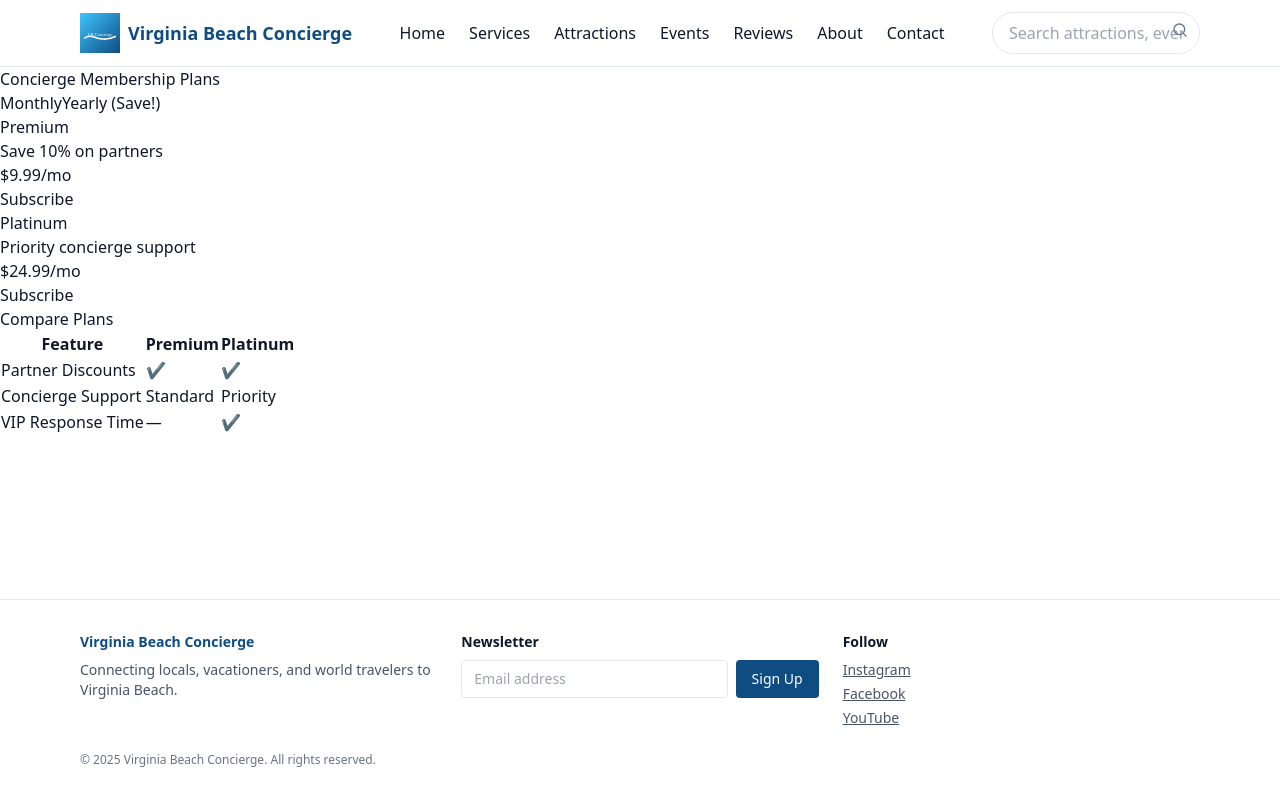
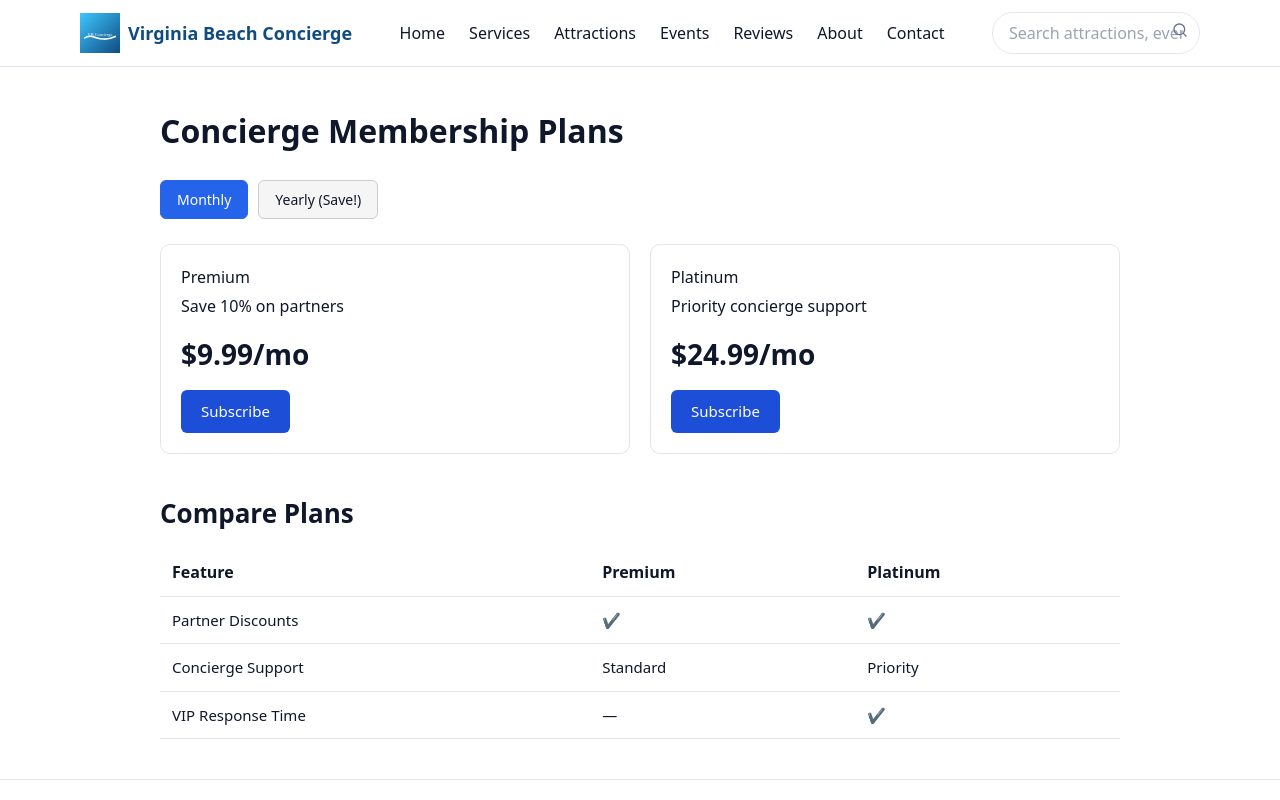
Before and after one commit to foretechleaders/Concierge-Start, a React (Vite) app: page /services in a window 1280 px wide. Shown: the top 800 px of the page. Built offline with nearby package versions, Linux system fonts and the light colour scheme.

Commit message:
Convert Netlify functions to ES modules

```diff
--- a/src/pages/Services.jsx
+++ b/src/pages/Services.jsx
@@ -1,14 +1,14 @@
 import React, { useState } from "react";
-import "./../styles.css"; // FIXED path (no ./styles.css)
+import "./../styles.css";
 
 const PRICE_IDS = {
   monthly: {
-    premium: "price_1SbTqkR6LDjE4lhukW9S8ZAi",   // $9.99/mo
-    platinum: "price_1SbTxIR6LDjE4lhuSxWkmZbq",  // $24.99/mo
+    premium: "price_1SbTqkR6LDjE4lhukW9S8ZAi",
+    platinum: "price_1SbTxIR6LDjE4lhuSxWkmZbq",
   },
   yearly: {
-    premium: "price_1SbTvyR6LDjE4lhucS12hyWM",   // $99/yr
-    platinum: "price_1SbTyXR6LDjE4lhuXrQU3W09",  // $249/yr
+    premium: "price_1SbTvyR6LDjE4lhucS12hyWM",
+    platinum: "price_1SbTyXR6LDjE4lhuXrQU3W09",
   },
 };
 
@@ -21,47 +21,34 @@ export default function Services() {
       const priceId = PRICE_IDS[billing][planKey];
 
       if (!priceId) {
-        alert("Missing price ID for plan.");
+        alert("Missing Stripe Price ID.");
         return;
       }
 
-      console.log("Selected plan:", planKey, billing, priceId);
-
-      // Call the Netlify checkout function
       const res = await fetch("/.netlify/functions/createCheckout", {
         method: "POST",
-        headers: { "Content-Type": "application/json" },
         body: JSON.stringify({ priceId }),
       });
 
       const data = await res.json();
-      console.log("Checkout session response:", data);
 
       if (data.error) {
         alert("Stripe error: " + data.error);
         return;
       }
 
-      if (!data.url) {
-        alert("Stripe error: No Checkout URL returned.");
-        return;
-      }
-
-      // ⭐ NEW 2025+ Stripe redirect method
       window.location.href = data.url;
-
-    } catch (err) {
-      console.error(err);
-      alert("Unexpected error. See console.");
+    } catch (e) {
+      console.error(e);
+      alert("Unexpected error. Check console.");
     }
   };
 
   return (
-    <div className="services-page container">
+    <div className="services-page">
 
       <h1 className="page-title">Concierge Membership Plans</h1>
 
-      {/* BILLING TOGGLE */}
       <div className="billing-toggle">
         <button
           className={!isYearly ? "active" : ""}
@@ -78,10 +65,8 @@ export default function Services() {
         </button>
       </div>
 
-      {/* MEMBERSHIP PLANS */}
       <div className="plans-container">
 
-        {/* PREMIUM PLAN */}
         <div className="plan-card">
           <h2>Premium</h2>
           <p>Save 10% on partners</p>
@@ -98,7 +83,6 @@ export default function Services() {
           </button>
         </div>
 
-        {/* PLATINUM PLAN */}
         <div className="plan-card">
           <h2>Platinum</h2>
           <p>Priority concierge support</p>
@@ -117,7 +101,6 @@ export default function Services() {
 
       </div>
 
-      {/* COMPARISON TABLE */}
       <h2 className="compare-title">Compare Plans</h2>
 
       <table className="compare-table">
@@ -128,20 +111,17 @@ export default function Services() {
             <th>Platinum</th>
           </tr>
         </thead>
-
         <tbody>
           <tr>
             <td>Partner Discounts</td>
             <td>✔</td>
             <td>✔</td>
           </tr>
-
           <tr>
             <td>Concierge Support</td>
             <td>Standard</td>
             <td>Priority</td>
           </tr>
-
           <tr>
             <td>VIP Response Time</td>
             <td>—</td>
@@ -149,6 +129,7 @@ export default function Services() {
           </tr>
         </tbody>
       </table>
+
     </div>
   );
 }
--- a/src/styles.css
+++ b/src/styles.css
@@ -12,3 +12,98 @@
   outline: 3px solid #3ec5ff;
   outline-offset: 2px;
 }
+
+/* SERVICES PAGE FIXED LAYOUT */
+
+.services-page {
+  max-width: 1000px;
+  margin: 0 auto;
+  padding: 40px 20px;
+}
+
+.page-title {
+  font-size: 32px;
+  font-weight: 700;
+  margin-bottom: 25px;
+}
+
+.billing-toggle {
+  display: flex;
+  gap: 10px;
+  margin-bottom: 25px;
+}
+
+.billing-toggle button {
+  padding: 8px 16px;
+  border: 1px solid #ccc;
+  background: #f5f5f5;
+  cursor: pointer;
+  border-radius: 6px;
+  font-size: 14px;
+}
+
+.billing-toggle button.active {
+  background: #2563eb;
+  color: white;
+  border-color: #2563eb;
+}
+
+.plans-container {
+  display: flex;
+  justify-content: space-between;
+  gap: 20px;
+  margin-bottom: 40px;
+}
+
+.plan-card {
+  flex: 1;
+  border: 1px solid #e5e5e5;
+  padding: 20px;
+  border-radius: 10px;
+}
+
+.plan-card h2 {
+  margin-bottom: 5px;
+}
+
+.price {
+  font-size: 28px;
+  font-weight: 700;
+  margin: 15px 0;
+}
+
+.subscribe-btn {
+  background: #1d4ed8;
+  color: white;
+  padding: 10px 20px;
+  border: none;
+  border-radius: 6px;
+  cursor: pointer;
+  font-size: 15px;
+}
+
+.subscribe-btn:hover {
+  background: #153ea8;
+}
+
+.compare-title {
+  font-size: 26px;
+  font-weight: 700;
+  margin-bottom: 15px;
+}
+
+.compare-table {
+  width: 100%;
+  border-collapse: collapse;
+}
+
+.compare-table th,
+.compare-table td {
+  padding: 12px;
+  border-bottom: 1px solid #e5e5e5;
+  text-align: left;
+}
+
+.compare-table td {
+  font-size: 15px;
+}
```
